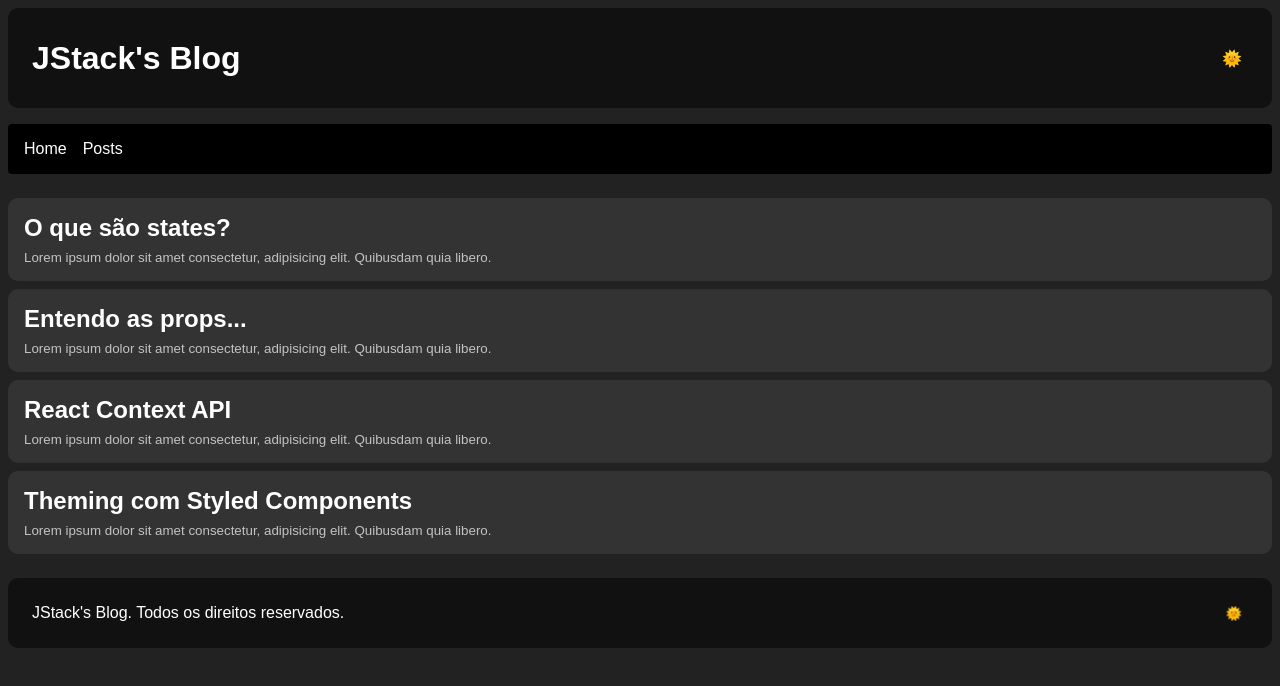
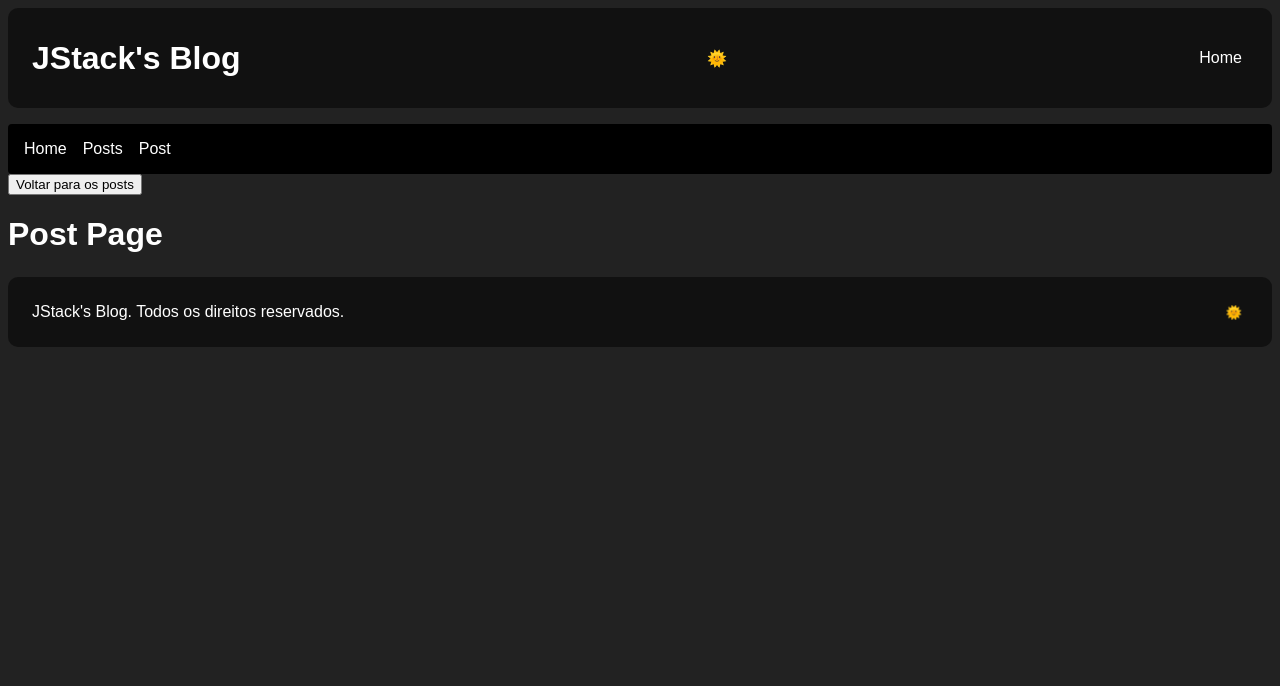
Before and after one commit to Kauanphbbb/react-fundamentals, a React app: page /posts/1 in a window 1280 px wide. Shown: the top 686 px of the page. Built offline with nearby package versions, Linux system fonts and the light colour scheme.

Commit message:
navigate with history.push

```diff
--- a/src/Routes.js
+++ b/src/Routes.js
@@ -3,13 +3,15 @@
 
 import Home from './pages/Home';
 import NotFound from './pages/NotFound';
+import Post from './pages/Post';
 import Posts from './pages/Posts';
 
 export default function Routes() {
   return (
     <Switch>
       <Route exact path="/" component={Home} />
-      <Route path="/posts" component={Posts} />
+      <Route exact path="/posts" component={Posts} />
+      <Route path="/posts/:id" component={Post} />
       <Route component={NotFound} />
     </Switch>
   );
--- a/src/components/Header/index.js
+++ b/src/components/Header/index.js
@@ -1,16 +1,26 @@
 import React, { useContext } from 'react';
+import { useHistory } from 'react-router-dom';
 
 import { ThemeContext } from '../../contexts/ThemeContext';
 import { Container } from './styles';
 
 export default function Header() {
   const { handleToggleTheme, theme } = useContext(ThemeContext);
+  const history = useHistory();
+
+  function handleNavigate() {
+    history.push('/');
+  }
   return (
     <Container>
       <h1>JStack's Blog</h1>
       <button type="button" onClick={handleToggleTheme}>
         {theme === 'dark' ? '🌞' : '🌚'}
       </button>
+
+      <button style={{ color: '#fff' }} onClick={handleNavigate}>
+        Home
+      </button>
     </Container>
   );
 }
--- a/src/components/Layout/index.js
+++ b/src/components/Layout/index.js
@@ -14,6 +14,7 @@
       <Nav>
         <Link to="/">Home</Link>
         <Link to="/posts">Posts</Link>
+        <Link to="/posts/5478">Post</Link>
       </Nav>
 
       <Routes />
--- /dev/null
+++ b/src/pages/Post/index.js
@@ -0,0 +1,22 @@
+import React, { useMemo } from 'react';
+import { useHistory, useLocation, useParams } from 'react-router-dom';
+
+export default function Post() {
+  const params = useParams();
+  const { search } = useLocation();
+  const history = useHistory();
+
+  function handleNavigate() {
+    history.push('/posts');
+  }
+
+  const queryParams = useMemo(() => new URLSearchParams(search), [search]);
+  console.log(queryParams.get('filter'));
+  console.log({ params });
+  return (
+    <>
+      <button onClick={handleNavigate}>Voltar para os posts</button>
+      <h1>Post Page</h1>
+    </>
+  );
+}
--- a/webpack.config.js
+++ b/webpack.config.js
@@ -7,6 +7,7 @@
   output: {
     path: path.resolve(__dirname, 'build'),
     filename: 'bundle[hash].js',
+    publicPath: '/',
   },
 
   mode: 'development',
```
